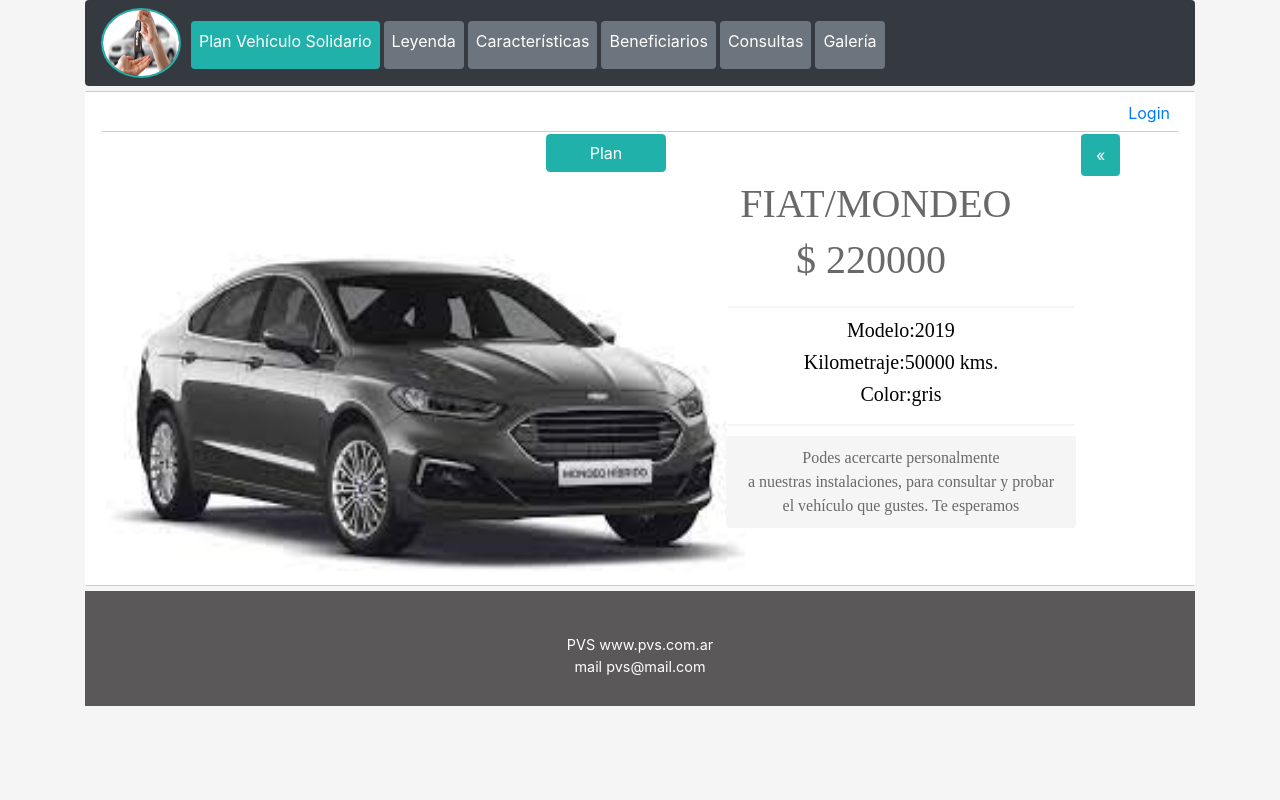
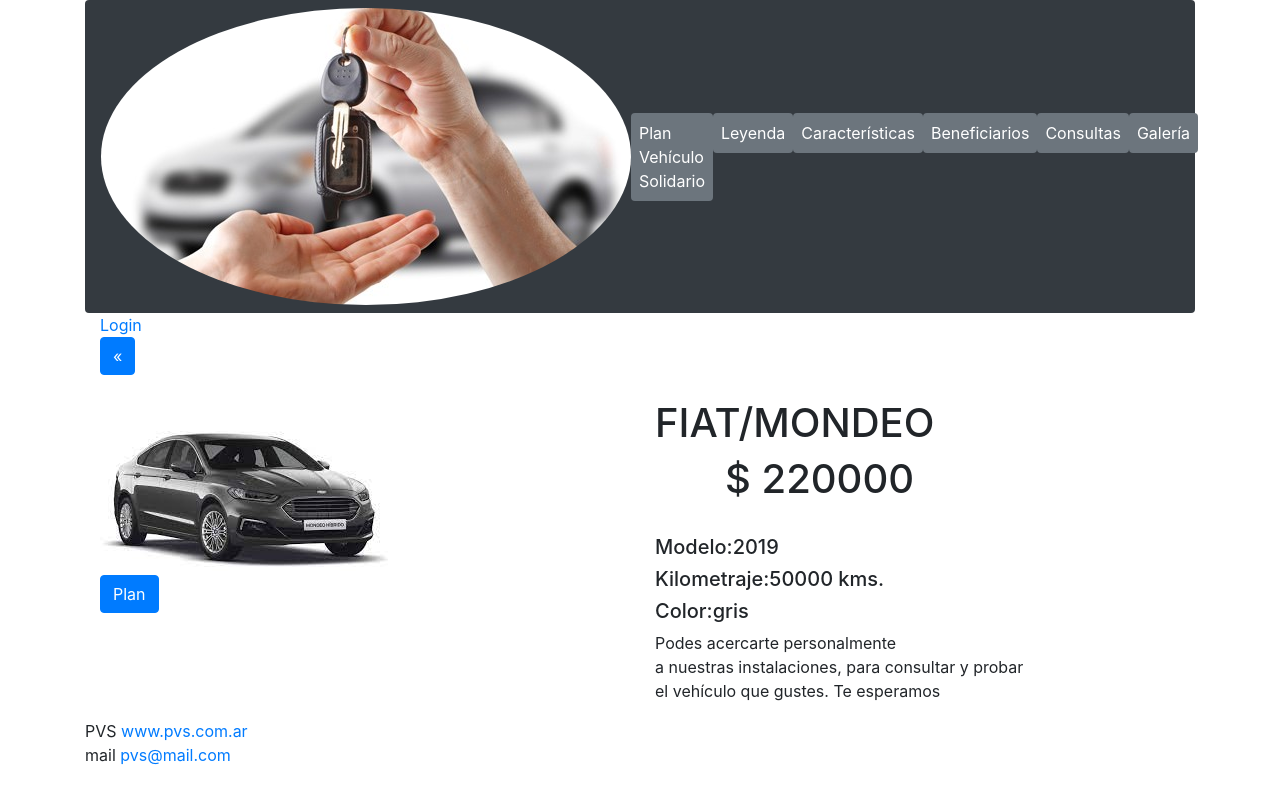
Before and after one commit to SamaBG/PVS, a PHP site: page /detalle.php?codigo=14 in a window 1280 px wide. Run offline with PHP 8.4, Linux system fonts and the light colour scheme; data comes from the database, SQL or seed files in the repository.

Commit message:
Update detalle.php

```diff
--- a/detalle.php
+++ b/detalle.php
@@ -29,7 +29,7 @@
        <link rel="shortcut icon" href="img/log_barra.jpg" type="image/x-icon"/>
 
        <link rel="stylesheet" href="https://stackpath.bootstrapcdn.com/bootstrap/4.1.3/css/bootstrap.min.css" integrity="sha384-MCw98/SFnGE8fJT3GXwEOngsV7Zt27NXFoaoApmYm81iuXoPkFOJwJ8ERdknLPMO" crossorigin="anonymous">
-       <link href="css/estil.css" rel="stylesheet">
+       <link href="css/estils.css" rel="stylesheet">
 
        <script src="https://ajax.googleapis.com/ajax/libs/jquery/3.5.1/jquery.min.js"></script>
        <script src="https://cdnjs.cloudflare.com/ajax/libs/popper.js/1.16.0/umd/popper.min.js"></script>
@@ -43,23 +43,26 @@
 
         <div class="container" id="contenedor">
             <?php echo crear_barra(); ?>
-            <a  id="boton_volver" style="margin-top: 2px"  title="Volver" href="galeria.php" class="btn btn-primary rounded" >&laquo</a><br>
+            <a  id="boton_volver" style="margin-right: -55px"  title="Volver" href="galeria.php" class="btn btn-primary rounded" >&laquo</a><br>
             <div class="row">
-                <div class="col-md-6 mt-4">
+                <div class="col-md-6 mt-4 col-sm-12 col-lg-6">
 
 
                     <div>
+                       <img id=img_vehiculo src="img/<?php echo ($vehiculo["imagen"])?>" class="rounded img-fluid"/>
                        <div id="plan">
-                           <a style="margin-top: 4px" href="plan.php?val=<?php echo ($vehiculo["monto"])?>&nombre=<?php echo ($respuesta["nombre"])?>/<?php echo ($respuesta["modelo"])?>" class="btn btn-primary rounded">Plan</a>                      </div>
+                           <a style="margin-top: 4px" href="plan.php?val=<?php echo ($vehiculo["monto"])?>&nombre=<?php echo ($respuesta["nombre"])?>/<?php echo ($respuesta["modelo"])?>" class="btn btn-primary rounded">Plan</a>
+                       </div>
                       </div>
-                       <img id=img_vehiculo src="img/<?php echo ($vehiculo["imagen"])?>" class="rounded class"img-fluid" "/>
                     </div>
 
 
-                <div class="col-md-6 mt-4">
+                <div class="col-md-6 mt-4 col-sm-12 col-lg-6">
 
-                    <h1 id=h1_marca><?php echo ($respuesta["nombre"])?>/<?php echo ($respuesta["modelo"])?></h1>
-                    <h1 id=h1_monto style="margin-left: 70px">$ <?php echo ($vehiculo["monto"])?></h1><br>
+                    <div id="marca_monto">
+                        <h1 id=h1_marca><?php echo ($respuesta["nombre"])?>/<?php echo ($respuesta["modelo"])?></h1>
+                        <h1 id=h1_monto style="margin-left: 70px">$ <?php echo ($vehiculo["monto"])?></h1><br>
+                    </div>
 
                     <div id=datos class="rounded" >
 
```
